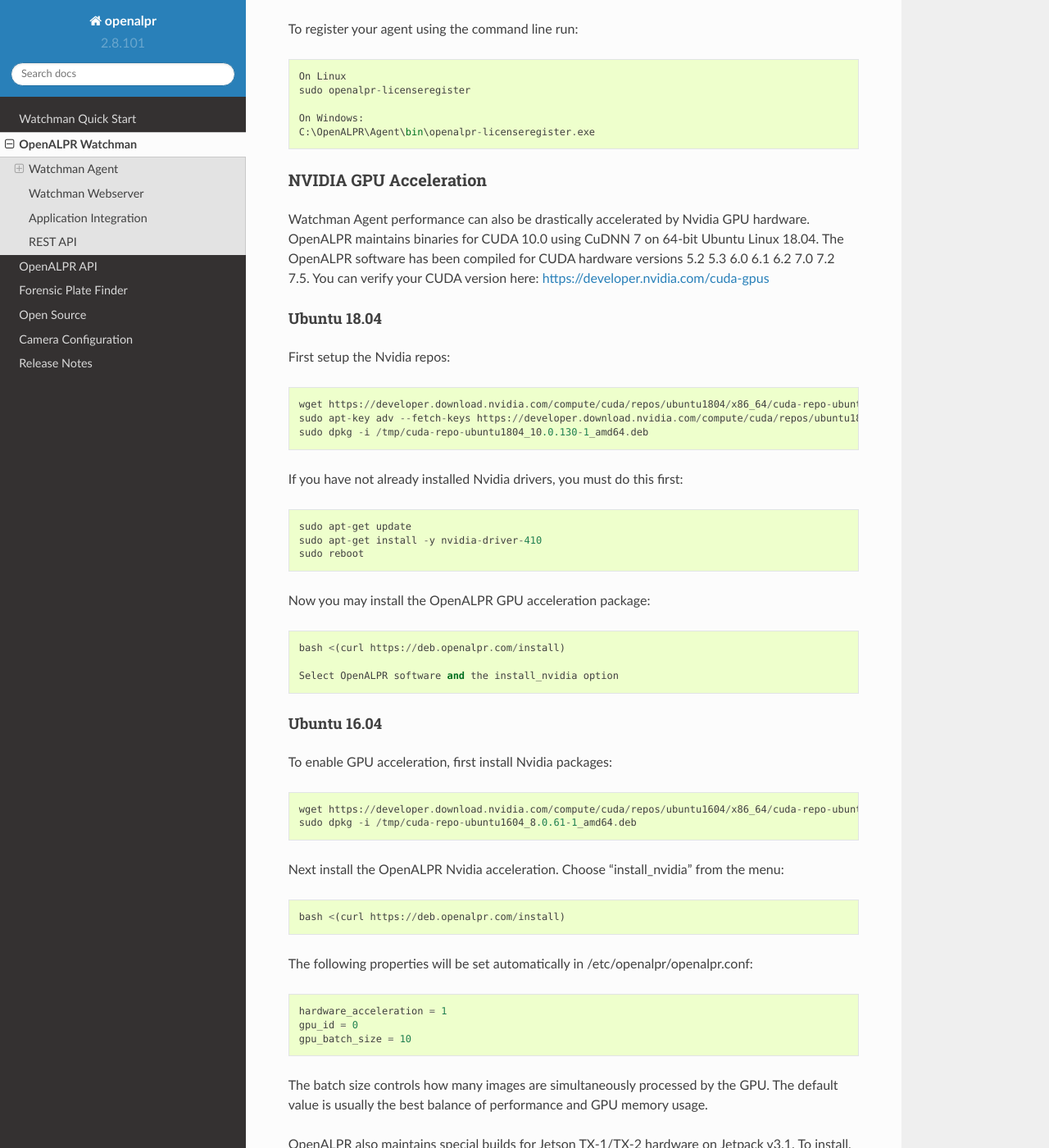
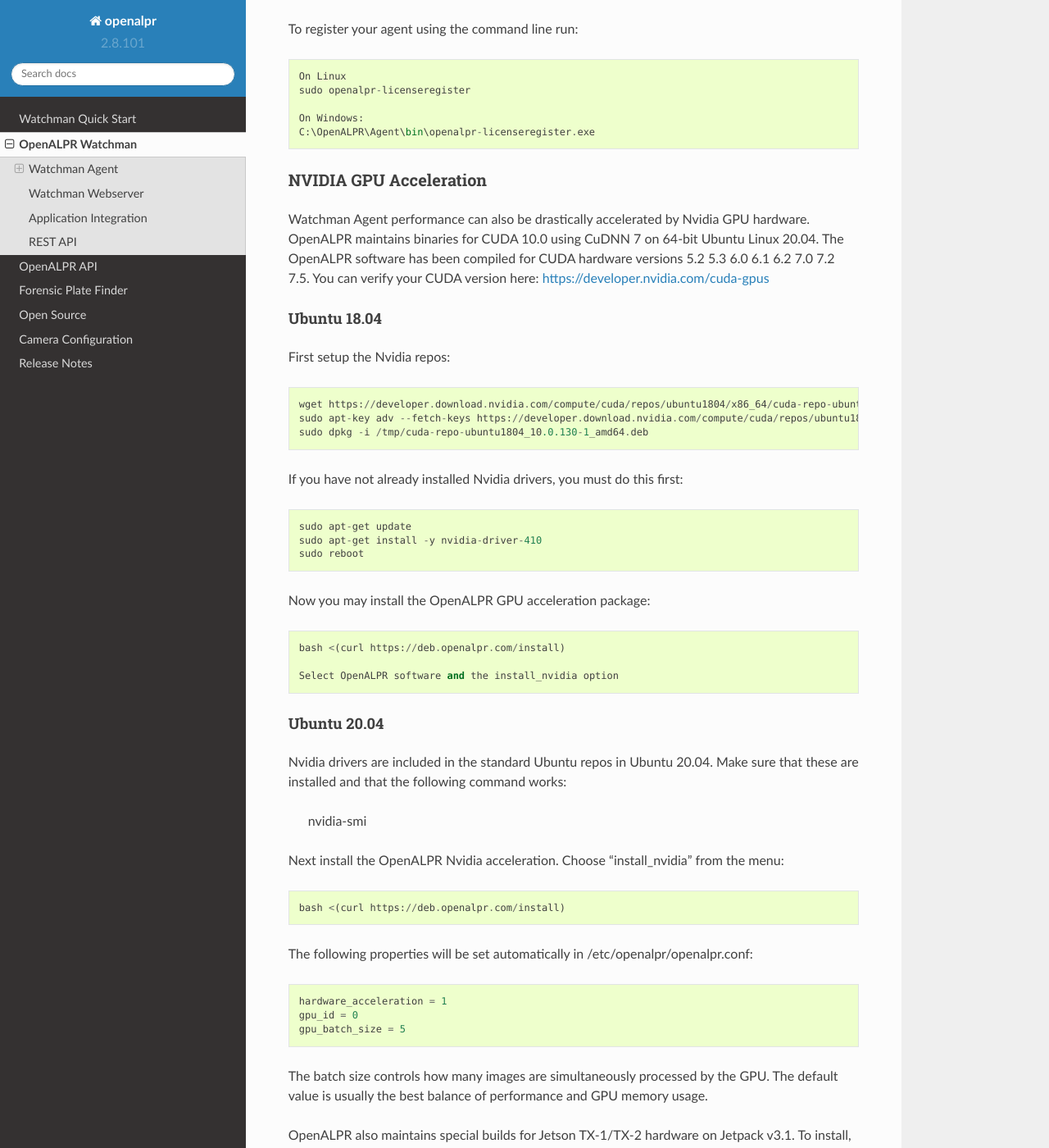
Before and after one commit to openalpr/doc, a Sphinx documentation site: the page built from source/watchman.rst, in a window 1280 px wide and 1400 px high, scrolled down 4419 px. Shown: the whole window at 82% size. Built offline with Sphinx 7.4.7 and the Read the Docs theme 2.0.0, drawn with Linux system fonts in a browser that asks for light colours.

Commit message:
Updated references to Ubuntu 20.04

```diff
--- a/source/getting_started.rst
+++ b/source/getting_started.rst
@@ -52,7 +52,7 @@
 Installation on Linux requires basic knowledge of using the terminal.
 If you do *not* already have Linux installed as an operating system, please complete these steps before continuing
 
-  1. Download the `Ubuntu 18.04 64-bit install DVD image <http://releases.ubuntu.com/18.04/>`_ and burn it to a DVD
+  1. Download the `Ubuntu 20.04 64-bit install DVD image <http://releases.ubuntu.com/20.04/>`_ and burn it to a DVD
   2. Follow this `installation guide <http://www.ubuntu.com/download/desktop/install-ubuntu-desktop>`_
 
 If you already have Linux installed
--- a/source/watchman.rst
+++ b/source/watchman.rst
@@ -183,7 +183,7 @@
 NVIDIA GPU Acceleration
 -------------------------
 
-Watchman Agent performance can also be drastically accelerated by Nvidia GPU hardware.  OpenALPR maintains binaries for CUDA 10.0 using CuDNN 7 on 64-bit Ubuntu Linux 18.04.  The OpenALPR software has been compiled for CUDA hardware versions 5.2 5.3 6.0 6.1 6.2 7.0 7.2 7.5.  You can verify your CUDA version here: https://developer.nvidia.com/cuda-gpus
+Watchman Agent performance can also be drastically accelerated by Nvidia GPU hardware.  OpenALPR maintains binaries for CUDA 10.0 using CuDNN 7 on 64-bit Ubuntu Linux 20.04.  The OpenALPR software has been compiled for CUDA hardware versions 5.2 5.3 6.0 6.1 6.2 7.0 7.2 7.5.  You can verify your CUDA version here: https://developer.nvidia.com/cuda-gpus
 
 Ubuntu 18.04
 ................
@@ -206,13 +206,12 @@
 
   Select OpenALPR software and the install_nvidia option
 
-Ubuntu 16.04
+Ubuntu 20.04
 ...............
 
-To enable GPU acceleration, first install Nvidia packages::
+Nvidia drivers are included in the standard Ubuntu repos in Ubuntu 20.04.  Make sure that these are installed and that the following command works:
 
-  wget https://developer.download.nvidia.com/compute/cuda/repos/ubuntu1604/x86_64/cuda-repo-ubuntu1604_8.0.61-1_amd64.deb -O /tmp/cuda-repo-ubuntu1604_8.0.61-1_amd64.deb
-  sudo dpkg -i /tmp/cuda-repo-ubuntu1604_8.0.61-1_amd64.deb
+  nvidia-smi
 
 Next install the OpenALPR Nvidia acceleration.  Choose "install_nvidia" from the menu::
 
@@ -222,7 +221,7 @@
 
   hardware_acceleration = 1
   gpu_id = 0
-  gpu_batch_size = 10
+  gpu_batch_size = 5
 
 The batch size controls how many images are simultaneously processed by the GPU.  The default value is usually the best balance of performance and GPU memory usage.
 
```
